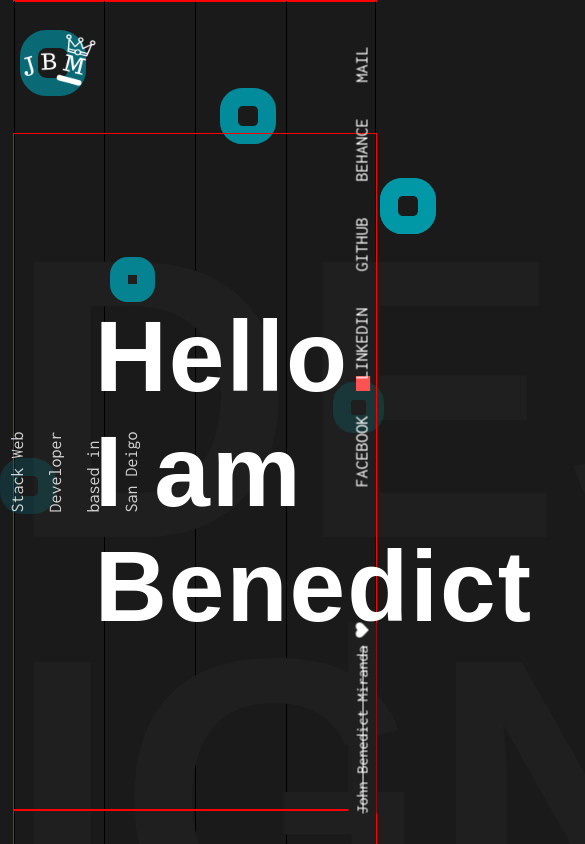
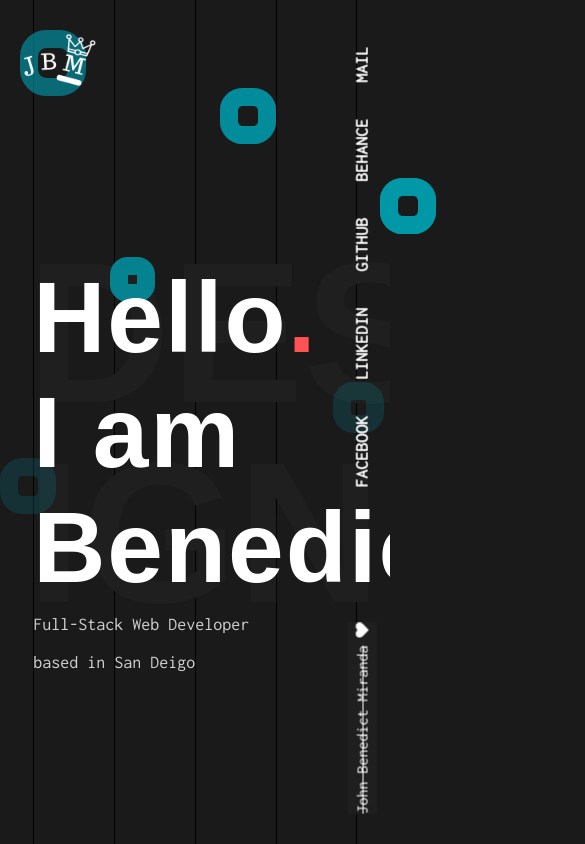
Before and after one commit to john2796/personal-portfolio, a React (Create React App) app: page / in a window 390 px wide. Shown: the top 844 px of the page, 585 px wide, since content can reach past the window. Built offline with nearby package versions, Linux system fonts and the light colour scheme; a web font is replaced by a local one.

Commit message:
adding responsive to featured works

```diff
--- a/src/App.js
+++ b/src/App.js
@@ -11,6 +11,9 @@ import Footer from './components/footer/Footer';
 // things todo :
 // -[] Add responsive
 // -[] Replace bad images
+// -[] remove side social anchor when it get's down to smaller device
+// -[] add social nav in the footer..
+// -[] remove redux and router not gonna be using here
 const App = () => (
   <AppStyle className="app">
     <Grid />
--- a/src/AppStyle.js
+++ b/src/AppStyle.js
@@ -109,17 +109,8 @@ export const AppStyle = styled.div`
   /*                CONTAINER
 /*-------------------------------------------------*/
   .container {
-    max-width: 83%;
+    max-width: 1199px;
+    width: 83%;
     margin: 0 auto;
-    @media (max-width: 1199px) {
-      max-width: 93%;
-      border: 1px solid red;
-    }
-    @media (max-width: 991px) {
-      max-width: 73%;
-    }
-    @media (max-width: 767px) {
-      max-width: 93%;
-    }
   }
 `;
--- a/src/components/about/AboutStyle.js
+++ b/src/components/about/AboutStyle.js
@@ -8,6 +8,9 @@ export const AboutStyle = styled.div`
   /* ABOUT left side content ---> */
   .about-content {
     width: 45%;
+    @media (max-width: 991px) {
+      width: 90%;
+    }
   }
 
   /* Skills right side ----> */
@@ -20,7 +23,9 @@ export const AboutStyle = styled.div`
     box-shadow: 0 0 38px rgba(0, 0, 0, 0.3), 0 0 12px rgba(0, 0, 0, 0.22);
     z-index: 1;
     align-self: flex-end;
-
+    @media (max-width: 991px) {
+      display: none;
+    }
     .skills-ul {
       display: flex;
       flex-direction: column;
--- a/src/components/footer/Footer.js
+++ b/src/components/footer/Footer.js
@@ -1,5 +1,6 @@
 import React from 'react';
 import { FooterStyle } from './FooterStyle';
+import Socials from '../main-header/Socials';
 
 // Things todo :
 const Footer = () => (
@@ -13,6 +14,7 @@ const Footer = () => (
     </div>
     <h2>
       I'm always interested about cool stuff. Are you minding a project?
+      <br />
       <span className="color">
         <a
           href="mailto:jbmiranda22796@gmail.com"
@@ -24,6 +26,9 @@ const Footer = () => (
         </a>
       </span>
     </h2>
+
+    {/* -----> SOCIALS */}
+    <Socials />
   </FooterStyle>
 );
 export default Footer;
--- a/src/components/footer/FooterStyle.js
+++ b/src/components/footer/FooterStyle.js
@@ -10,6 +10,9 @@ export const FooterStyle = styled.div`
     color: #1f1f1f;
     text-transform: uppercase;
     z-index: -100;
+    @media (max-width: 991px) {
+      top: 200px;
+    }
 
     h3 {
       font-size: 400px;
@@ -18,6 +21,14 @@ export const FooterStyle = styled.div`
       margin-bottom: 75px;
       color: #1f1f1f;
       margin-left: -7px;
+      @media (max-width: 991px) {
+        font-size: 200px;
+        line-height: 200px;
+      }
+      @media (max-width: 600px) {
+        font-size: 100px;
+        line-height: 100px;
+      }
     }
   }
   h2 {
--- a/src/components/main-header/HeaderContainerStyle.js
+++ b/src/components/main-header/HeaderContainerStyle.js
@@ -20,6 +20,7 @@ export const TitleContainer = styled.div`
   display: flex;
   align-items: center;
   justify-content: space-evenly;
+  position: relative;
   /* big text ----> */
   .text-top {
     position: absolute;
@@ -28,7 +29,10 @@ export const TitleContainer = styled.div`
     color: #1f1f1f;
     text-transform: uppercase;
     z-index: -100;
-
+    overflow: hidden;
+    @media (max-width: 600px) {
+      top: 100px;
+    }
     h3 {
       font-size: 400px;
       line-height: 400px;
@@ -36,6 +40,18 @@ export const TitleContainer = styled.div`
       margin-bottom: 75px;
       color: #1f1f1f;
       margin-left: -7px;
+      @media (max-width: 991px) {
+        font-size: 300px;
+        line-height: 300px;
+      }
+      @media (max-width: 867px) {
+        font-size: 250px;
+        line-height: 250px;
+      }
+      @media (max-width: 600px) {
+        font-size: 200px;
+        line-height: 200px;
+      }
     }
   }
   /* title wrapp */
@@ -44,14 +60,23 @@ export const TitleContainer = styled.div`
     align-items: center;
     justify-content: space-between;
     height: auto;
-    position: relative;
+    @media (max-width: 991px) {
+      flex-direction: column;
+    }
     h1 {
       order: 2;
+      @media (max-width: 991px) {
+        order: -1;
+      }
     }
   }
   .fs-web {
     transform: rotate(-90deg);
     height: 100%;
+    @media (max-width: 991px) {
+      transform: inherit;
+      width: 100%;
+    }
   }
 `;
 
--- a/src/components/main-header/Title.js
+++ b/src/components/main-header/Title.js
@@ -3,7 +3,6 @@ import { TitleContainer } from './HeaderContainerStyle';
 
 const Title = () => (
   <TitleContainer>
-    <div className="name-wrapper">
     {/* =======> big text in the background */}
     <div className="text-top">
       <h3>
@@ -12,6 +11,7 @@ const Title = () => (
         ign
       </h3>
     </div>
+    <div className="name-wrapper">
       <h1>
         Hello
         <span className="circle">.</span>
--- a/src/components/projects/ProjectContainer.js
+++ b/src/components/projects/ProjectContainer.js
@@ -31,6 +31,7 @@ const ProjectContainer = () => {
     -[] add responsive after finishing the whole page
     -[] change lorem ipsum text as well
      */}
+      <div className="featured-works-bookImg-p-wrapper">
         <div className="project-flex">
           <BlueCircles />
           {/* left side ----> */}
@@ -54,6 +55,7 @@ const ProjectContainer = () => {
             <span className="color">:</span>
           </h3>
         </div>
+      </div>
       {/* PROJECTS */}
       <div className="projectCard-wrap container">
         {projects.map((item, index) => (
--- a/src/components/projects/ProjectStyle.js
+++ b/src/components/projects/ProjectStyle.js
@@ -4,6 +4,31 @@ export const ProjectStyle = styled.section`
   /* project above content */
   /* for bluecircles */
   position: relative;
+  .featured-works-bookImg-p-wrapper {
+    display: flex;
+    flex-direction: column;
+    /* ----- MEDIA QUERIES -------- */
+    @media (max-width: 991px) {
+      .featured-text {
+        order: -1;
+      }
+      .project-flex {
+        order: 1;
+        flex-direction: column;
+        .bookImg {
+          max-width: 100%;
+          width: 100%;
+          height: 500px;
+          max-height: 100%;
+        }
+        p {
+          align-self: flex-start;
+          width: 100%;
+          margin-top: 100px;
+        }
+      }
+    }
+  }
   .project-flex {
     display: flex;
     align-items: center;
--- a/src/index.css
+++ b/src/index.css
@@ -138,6 +138,11 @@ table {
   border-collapse: collapse;
   border-spacing: 0;
 }
+/* ---fix for hr scroll bar */
+html,
+body {
+  overflow-x: hidden;
+}
 
 body {
   background-color: var(--black);
```
Lines whose indentation alone changed are shown as unchanged.
